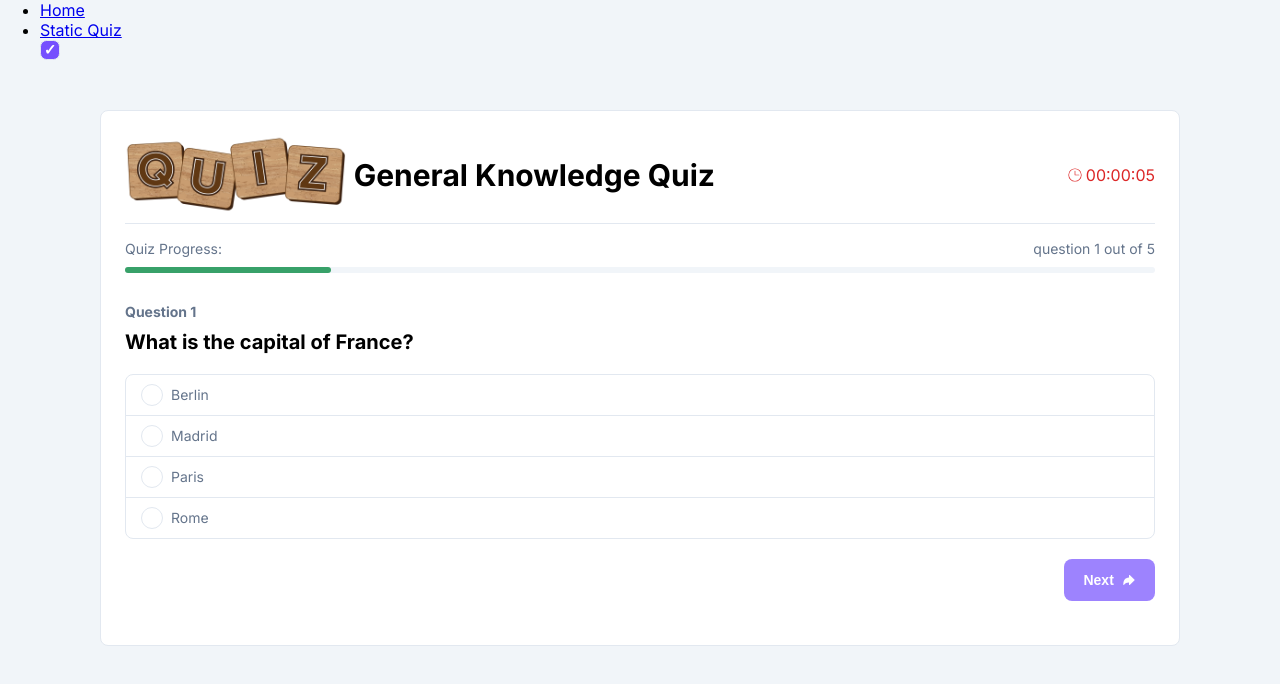
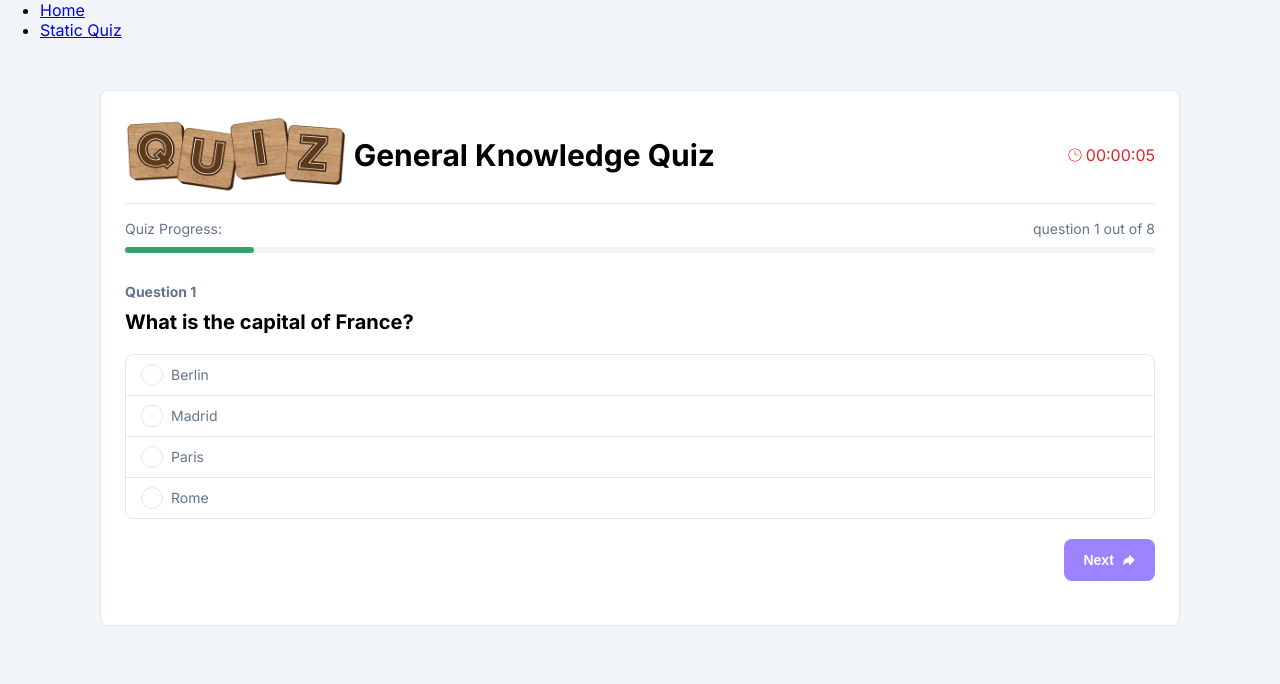
Before and after one commit to hardy333/quiz, a React (Vite) app: page / in a window 1280 px wide. Shown: the top 684 px of the page. Built offline with nearby package versions, Linux system fonts and the light colour scheme.

Commit message:
conditional navigation

```diff
--- a/src/App.tsx
+++ b/src/App.tsx
@@ -6,7 +6,7 @@ import "./css/quiz.css";
 import "./css/button.css";
 import "./css/input.css";
 
-// Data
+// Components
 import RoutesComponent from "./routes/RoutesComponent.tsx";
 import Navbar from "./components/navbar/Navbar.tsx";
 
@@ -15,12 +15,6 @@ const App = () => {
     <>
       <div className="container">
         <Navbar />
-
-        <input type="checkbox" checked readOnly />
-
-        {/* <input type="radio" id="x" disabled checked />
-        <label htmlFor="x"></label> */}
-
         <RoutesComponent />
       </div>
     </>
--- a/src/components/quizComponent/QuizComponent.tsx
+++ b/src/components/quizComponent/QuizComponent.tsx
@@ -1,5 +1,5 @@
 import { IoArrowRedo } from "react-icons/io5";
-import { Question, Quiz, quiz2 } from "../../data";
+import { Question, Quiz, quiz2, quiz3 } from "../../data";
 import { useState } from "react";
 import QuizHeader from "./QuizHeader";
 import QuizProgress from "./QuizProgress";
@@ -16,7 +16,7 @@ export type AnswerdQuesgions = {
 }[];
 
 const QuizComponent = () => {
-  const [quiz] = useState<Quiz>(quiz2.quiz);
+  const [quiz] = useState<Quiz>(quiz3);
 
   const [isQuizFinished, setIsQuizFinished] = useState(false);
   const [numberOfCompletedQuestions, setNumberOfQompletedQuestions] =
@@ -46,6 +46,9 @@ const QuizComponent = () => {
   const [answeredQuestions, setAnsweredQuestions] = useState<AnswerdQuesgions>(
     []
   );
+  const [unUnsweredQuestions, setUnUnsweredQuestions] = useState(
+    quiz.questions
+  );
 
   const udpateAnsweredQuestions = () => {
     let wasCorrect = false;
@@ -74,32 +77,13 @@ const QuizComponent = () => {
     ]);
   };
 
-  console.log("answered q", answeredQuestions);
+  const updateUnAnswerdQuestions = () => {
+    setUnUnsweredQuestions((arr) =>
+      arr.filter((q) => q.id !== currQuestion.id)
+    );
+  };
 
-  // const [completedQuestions, setCompletedQuestions] =
-  //   useState<CompletedQuestions>([]);
-
-  // Methods ************************************************
-  // Methods ************************************************
-
-  // 1) stores answerd option in array 2) resetes selected unswer
-  // const manageQuestionSubmit = () => {
-  //   const wasAnswerCorrect =
-  //     currQuestion.answers.find((ans) => ans.is_correct)?.id ===
-  //     selectedAnswerId;
-
-  //   setCompletedQuestions([
-  //     ...completedQuestions,
-  //     {
-  //       questionId: currQuestionId,
-
-  //       answerId: selectedAnswerId as string | number,
-  //       wasAnswerCorrect: wasAnswerCorrect,
-  //     },
-  //   ]);
-
-  //   setSelectedAnswerId(null);
-  // };
+  console.log("answered q", unUnsweredQuestions);
 
   const resetSelectedAnswers = () => {
     setSelectedMultyAnswerIds(null);
@@ -108,21 +92,95 @@ const QuizComponent = () => {
     setButtonDisabled(true);
   };
 
+  // Navigation
+  // Navigation
+  const showNextQuestionWithoutNavigation = () => {
+    setCurrQuestionId(
+      // filter itself out
+      unUnsweredQuestions.filter((q) => q.id !== currQuestion.id)[0].id
+    );
+  };
+
+  const setNextQuestion = () => {
+    setNumberOfQompletedQuestions(numberOfCompletedQuestions + 1);
+
+    if (!currQuestion.navigation) {
+      showNextQuestionWithoutNavigation();
+      return;
+    }
+
+    let nextQuestionId = null;
+
+    // one-choice
+    if (currQuestion.type === "one-choice") {
+      const foundId = currQuestion.navigation[selectedSingleAnswerId];
+
+      console.log({ foundId });
+      if (foundId) {
+        nextQuestionId = foundId;
+      } else if (currQuestion.navigation.default) {
+        nextQuestionId = currQuestion.navigation.default;
+      }
+    }
+
+    // two-choice
+    if (currQuestion.type === "multiple-choice") {
+      const foundId = currQuestion.navigation[selectedMultyAnswerIds.join("")];
+
+      if (foundId) {
+        nextQuestionId = foundId;
+      } else if (currQuestion.navigation.default) {
+        nextQuestionId = currQuestion.navigation.default;
+      }
+    }
+
+    // input type
+    if (currQuestion.type === "input") {
+      const foundId = currQuestion.navigation[inputAnswer];
+
+      if (foundId) {
+        nextQuestionId = foundId;
+      } else if (currQuestion.navigation.default) {
+        nextQuestionId = currQuestion.navigation.default;
+      }
+    }
+
+    if (nextQuestionId) {
+      const wasAlredyAsked = answeredQuestions.find(
+        (q) => q.question.id === nextQuestionId
+      );
+      if (wasAlredyAsked) {
+        showNextQuestionWithoutNavigation();
+      } else {
+        setCurrQuestionId(nextQuestionId);
+      }
+    } else {
+      showNextQuestionWithoutNavigation();
+    }
+  };
+
   const showNextQuestion = () => {
     if (isLastQuestion) {
       return;
     }
+
+    //  Update Answers arrays
     udpateAnsweredQuestions();
-    setNumberOfQompletedQuestions(numberOfCompletedQuestions + 1);
-    setCurrQuestionId(quiz.questions[numberOfCompletedQuestions + 1].id);
+    updateUnAnswerdQuestions();
 
-    // manageQuestionSubmit();
+    // Next Question Logic
+    setNextQuestion();
+
+    // Rest inputs for next question
     resetSelectedAnswers();
   };
 
   const endQuiz = () => {
-    // manageQuestionSubmit();
+    //  Update Answers arrays
     udpateAnsweredQuestions();
+    updateUnAnswerdQuestions();
+
+    // End Quiz
     setIsQuizFinished(true);
   };
 
--- a/src/css/App.css
+++ b/src/css/App.css
@@ -37,7 +37,3 @@ body {
   max-width: 100%;
   margin: auto;
 }
-
-label:focus {
-  outline: 1px dashed red !important;
-}
--- a/src/data.ts
+++ b/src/data.ts
@@ -1,162 +1,3 @@
-// interface Answer {
-//   id: string;
-//   answer: string;
-//   is_correct: boolean;
-// }
-
-// export interface Question {
-//   id: number;
-//   question: string;
-//   answers: Answer[];
-// }
-
-// interface Quiz {
-//   title: string;
-//   questions: Question[];
-// }
-
-// export interface QuizData {
-//   quiz: Quiz;
-// }
-
-// export const quiz1 = {
-//   quiz: {
-//     title: "General Knowledge Quiz",
-//     questions: [
-//       {
-//         id: 1,
-//         question: "What is the capital of France?",
-//         answers: [
-//           {
-//             id: "a",
-//             answer: "Paris",
-//             is_correct: true,
-//           },
-//           {
-//             id: "b",
-//             answer: "London",
-//             is_correct: false,
-//           },
-//           {
-//             id: "c",
-//             answer: "Berlin",
-//             is_correct: false,
-//           },
-//           {
-//             id: "d",
-//             answer: "Madrid",
-//             is_correct: false,
-//           },
-//         ],
-//       },
-//       {
-//         id: 2,
-//         question: "What is the largest planet in our solar system?",
-//         answers: [
-//           {
-//             id: "a",
-//             answer: "Earth",
-//             is_correct: false,
-//           },
-//           {
-//             id: "b",
-//             answer: "Jupiter",
-//             is_correct: true,
-//           },
-//           {
-//             id: "c",
-//             answer: "Saturn",
-//             is_correct: false,
-//           },
-//           {
-//             id: "d",
-//             answer: "Mars",
-//             is_correct: false,
-//           },
-//         ],
-//       },
-//       {
-//         id: 3,
-//         question: "Who wrote 'To Kill a Mockingbird'?",
-//         answers: [
-//           {
-//             id: "a",
-//             answer: "Harper Lee",
-//             is_correct: true,
-//           },
-//           {
-//             id: "b",
-//             answer: "Mark Twain",
-//             is_correct: false,
-//           },
-//           {
-//             id: "c",
-//             answer: "Ernest Hemingway",
-//             is_correct: false,
-//           },
-//           {
-//             id: "d",
-//             answer: "F. Scott Fitzgerald",
-//             is_correct: false,
-//           },
-//         ],
-//       },
-//       {
-//         id: 4,
-//         question: "What is the smallest prime number?",
-//         answers: [
-//           {
-//             id: "a",
-//             answer: "0",
-//             is_correct: false,
-//           },
-//           {
-//             id: "b",
-//             answer: "1",
-//             is_correct: false,
-//           },
-//           {
-//             id: "c",
-//             answer: "2",
-//             is_correct: true,
-//           },
-//           {
-//             id: "d",
-//             answer: "3",
-//             is_correct: false,
-//           },
-//         ],
-//       },
-//       {
-//         id: 5,
-//         question: "Which element has the chemical symbol 'O'?",
-//         answers: [
-//           {
-//             id: "a",
-//             answer: "Gold",
-//             is_correct: false,
-//           },
-//           {
-//             id: "b",
-//             answer: "Oxygen",
-//             is_correct: true,
-//           },
-//           {
-//             id: "c",
-//             answer: "Osmium",
-//             is_correct: false,
-//           },
-//           {
-//             id: "d",
-//             answer: "Oxide",
-//             is_correct: false,
-//           },
-//         ],
-//       },
-//     ],
-//   },
-// };
-
 export type Quiz = {
   title: string;
   questions: Question[];
@@ -167,30 +8,30 @@ export type Question =
   | MultipleChoiceQuestion
   | InputQuestion;
 
+export type Navigation = {
+  [key: string]: number;
+};
+
 export type BaseQuestion = {
   id: number;
+  type: string;
   question: string;
+  navigation?: Navigation;
 };
 
-type OneChoiceQuestion = {
-  id: number;
-  question: string;
+export type OneChoiceQuestion = BaseQuestion & {
   type: "one-choice";
   options: Option[];
   correctAnswer: string;
 };
 
-export type MultipleChoiceQuestion = {
-  id: number;
-  question: string;
+export type MultipleChoiceQuestion = BaseQuestion & {
   type: "multiple-choice";
   options: Option[];
   correctAnswers: string[];
 };
 
-type InputQuestion = {
-  id: number;
-  question: string;
+export type InputQuestion = BaseQuestion & {
   type: "input";
   correctAnswer: string;
 };
@@ -205,8 +46,7 @@ export type Option = {
 //   correctAnswer: "fdf"
 // }
 
-export const quiz2: { quiz: Quiz } = {
-  quiz: {
+export const quiz2: Quiz = {
   title: "General Knowledge Quiz",
   questions: [
     {
@@ -294,5 +134,110 @@ export const quiz2: { quiz: Quiz } = {
     //   correctAnswers: ["a", "c"],
     // },
   ],
+};
+
+export const quiz3: Quiz = {
+  title: "General Knowledge Quiz",
+  questions: [
+    {
+      id: 1,
+      type: "one-choice",
+      question: "What is the capital of France?",
+      options: [
+        { id: "a", text: "Berlin" },
+        { id: "b", text: "Madrid" },
+        { id: "c", text: "Paris" },
+        { id: "d", text: "Rome" },
+      ],
+      correctAnswer: "c",
+      navigation: {
+        a: 2,
+        b: 3,
+        c: 4,
+        d: 5,
       },
+    },
+    {
+      id: 2,
+      type: "multiple-choice",
+      question: "Which of the following are programming languages?",
+      options: [
+        { id: "a", text: "Python" },
+        { id: "b", text: "HTML" },
+        { id: "c", text: "JavaScript" },
+        { id: "d", text: "CSS" },
+      ],
+      correctAnswers: ["a", "c"],
+      navigation: {
+        a: 6,
+        b: 7,
+        c: 8,
+        d: 1,
+      },
+    },
+    {
+      id: 3,
+      type: "input",
+      question: "What is the square root of 64?",
+      correctAnswer: "8",
+      navigation: {
+        "8": 4,
+        default: 1,
+      },
+    },
+    {
+      id: 4,
+      type: "one-choice",
+      question: "Who wrote 'Hamlet'?",
+      options: [
+        { id: "a", text: "Charles Dickens" },
+        { id: "b", text: "William Shakespeare" },
+        { id: "c", text: "Mark Twain" },
+        { id: "d", text: "Jane Austen" },
+      ],
+      correctAnswer: "b",
+    },
+    {
+      id: 5,
+      type: "multiple-choice",
+      question: "Which of the following are prime numbers?",
+      options: [
+        { id: "a", text: "2" },
+        { id: "b", text: "3" },
+        { id: "c", text: "4" },
+        { id: "d", text: "5" },
+      ],
+      correctAnswers: ["a", "b", "d"],
+    },
+    {
+      id: 6,
+      type: "input",
+      question: "Who is known as the 'Father of Computers'?",
+      correctAnswer: "Charles Babbage",
+    },
+    {
+      id: 7,
+      type: "one-choice",
+      question: "What is the chemical symbol for gold?",
+      options: [
+        { id: "a", text: "Au" },
+        { id: "b", text: "Ag" },
+        { id: "c", text: "Pb" },
+        { id: "d", text: "Fe" },
+      ],
+      correctAnswer: "a",
+    },
+    {
+      id: 8,
+      type: "multiple-choice",
+      question: "Which of the following are elements?",
+      options: [
+        { id: "a", text: "Oxygen" },
+        { id: "b", text: "Water" },
+        { id: "c", text: "Nitrogen" },
+        { id: "d", text: "Carbon Dioxide" },
+      ],
+      correctAnswers: ["a", "c"],
+    },
+  ],
 };
```
Lines whose indentation alone changed are shown as unchanged.
